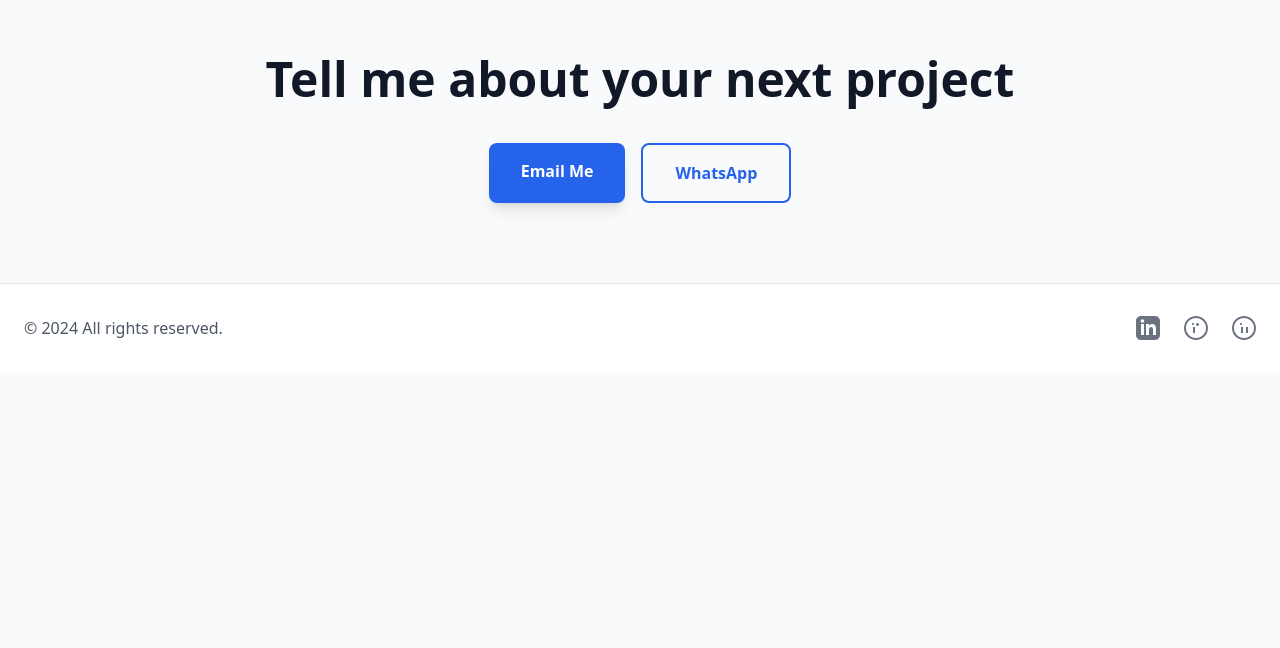
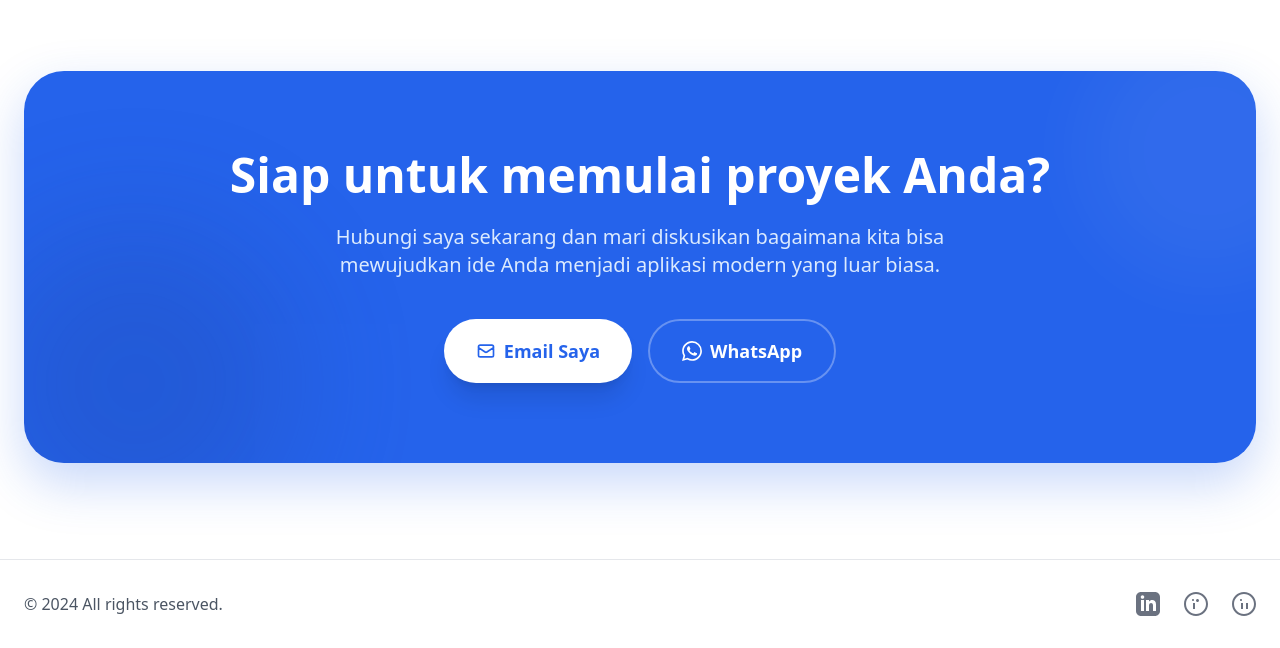
Before and after one commit to sanzzyproject/local-stronger, a React (Vite) app: page / in a window 1280 px wide. Shown: the part 1709-2357 px from the top of the page. Before the commit the page ends 2081 px from the top, so only its background shows below. Built offline with nearby package versions, Linux system fonts and the light colour scheme.

Commit message:
Update ContactSection.tsx

```diff
--- a/src/components/ContactSection.tsx
+++ b/src/components/ContactSection.tsx
@@ -2,26 +2,43 @@
 
 export default function ContactSection() {
   return (
-    <section className="max-w-7xl mx-auto px-6 py-20 bg-gray-50">
-      <div className="text-center">
-        <h2 className="text-4xl md:text-5xl font-bold text-gray-900 mb-6">
-          Tell me about your next project
+    <section className="bg-white py-24">
+      <div className="max-w-7xl mx-auto px-6">
+        <div className="relative bg-blue-600 rounded-[2.5rem] p-12 md:p-20 overflow-hidden shadow-[0_20px_50px_rgba(37,99,235,0.25)] flex flex-col items-center text-center">
+
+          {/* Background Pattern Halus */}
+          <div className="absolute top-0 right-0 -translate-y-12 translate-x-20 w-64 h-64 bg-white opacity-5 rounded-full blur-2xl pointer-events-none"></div>
+          <div className="absolute bottom-0 left-0 translate-y-20 -translate-x-12 w-80 h-80 bg-blue-900 opacity-20 rounded-full blur-3xl pointer-events-none"></div>
+
+          <h2 className="relative z-10 text-4xl md:text-5xl font-extrabold text-white mb-6">
+            Siap untuk memulai proyek Anda?
           </h2>
-        <div className="flex flex-col sm:flex-row gap-4 justify-center mt-10">
+          <p className="relative z-10 text-blue-100 text-lg md:text-xl max-w-2xl mb-10">
+            Hubungi saya sekarang dan mari diskusikan bagaimana kita bisa mewujudkan ide Anda menjadi aplikasi modern yang luar biasa.
+          </p>
+
+          <div className="relative z-10 flex flex-col sm:flex-row gap-4 w-full sm:w-auto">
             <a
               href="mailto:developer@example.com"
-            className="px-8 py-4 bg-blue-600 text-white rounded-lg font-semibold hover:bg-blue-700 transition-all duration-300 shadow-lg hover:shadow-xl"
+              className="flex items-center justify-center gap-2 px-8 py-4 bg-white text-blue-600 rounded-full font-bold text-lg hover:bg-gray-50 hover:scale-105 transition-all duration-300 shadow-xl"
             >
-            Email Me
+              <svg className="w-5 h-5" fill="none" stroke="currentColor" viewBox="0 0 24 24">
+                <path strokeLinecap="round" strokeLinejoin="round" strokeWidth={2} d="M3 8l7.89 5.26a2 2 0 002.22 0L21 8M5 19h14a2 2 0 002-2V7a2 2 0 00-2-2H5a2 2 0 00-2 2v10a2 2 0 002 2z" />
+              </svg>
+              Email Saya
             </a>
             <a
               href="https://wa.me/1234567890"
               target="_blank"
               rel="noopener noreferrer"
-            className="px-8 py-4 border-2 border-blue-600 text-blue-600 rounded-lg font-semibold hover:bg-blue-600 hover:text-white transition-all duration-300"
+              className="flex items-center justify-center gap-2 px-8 py-4 bg-transparent border-2 border-white/30 text-white rounded-full font-bold text-lg hover:bg-white hover:text-blue-600 hover:border-white transition-all duration-300"
             >
+              <svg className="w-5 h-5" fill="currentColor" viewBox="0 0 24 24">
+                 <path d="M17.472 14.382c-.297-.149-1.758-.867-2.03-.967-.273-.099-.471-.148-.67.15-.197.297-.767.966-.94 1.164-.173.199-.347.223-.644.075-.297-.15-1.255-.463-2.39-1.475-.883-.788-1.48-1.761-1.653-2.059-.173-.297-.018-.458.13-.606.134-.133.298-.347.446-.52.149-.174.198-.298.298-.497.099-.198.05-.371-.025-.52-.075-.149-.669-1.612-.916-2.207-.242-.579-.487-.5-.669-.51a12.8 12.8 0 0 0-.57-.01c-.198 0-.52.074-.792.372-.272.297-1.04 1.016-1.04 2.479 0 1.462 1.065 2.875 1.213 3.074.149.198 2.096 3.2 5.077 4.487.709.306 1.262.489 1.694.625.712.227 1.36.195 1.871.118.571-.085 1.758-.719 2.006-1.413.248-.694.248-1.289.173-1.413-.074-.124-.272-.198-.57-.347m-5.421 7.403h-.004a9.87 9.87 0 0 1-5.031-1.378l-.361-.214-3.741.982.998-3.648-.235-.374a9.86 9.86 0 0 1-1.51-5.26c.001-5.45 4.436-9.884 9.888-9.884 2.64 0 5.122 1.03 6.988 2.898a9.825 9.825 0 0 1 2.893 6.994c-.003 5.45-4.437 9.884-9.885 9.884m8.413-18.297A11.815 11.815 0 0 0 12.05 0C5.495 0 .16 5.335.157 11.892c0 2.096.547 4.142 1.588 5.945L.057 24l6.305-1.654a11.882 11.882 0 0 0 5.683 1.448h.005c6.554 0 11.89-5.335 11.893-11.893a11.821 11.821 0 0 0-3.48-8.413Z"/>
+              </svg>
               WhatsApp
             </a>
+          </div>
         </div>
       </div>
     </section>
```
Lines whose indentation alone changed are shown as unchanged.
